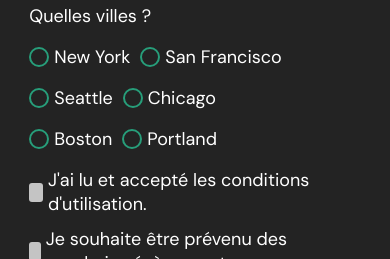
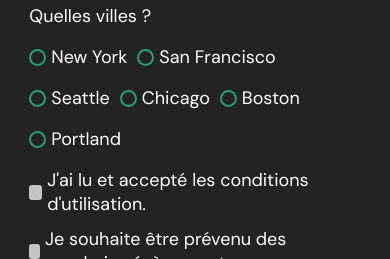
Before and after one commit to audrey-ebrotie/GameOn-OpenClassrooms, a plain HTML site: page index.html in a window 390 px wide. Both pictures are taken after a click on the button "Je M'inscris". Shown: the part 585-844 px from the top of the page. Drawn offline with Linux system fonts and the light colour scheme.

Commit message:
rectif checkbox responsive

```diff
--- a/index.html
+++ b/index.html
@@ -146,9 +146,9 @@
                   <span class="checkbox-icon"></span>
                   Boston
                 </label>
+              </div>
 
-                <div class="divLocation"></div>
-
+              <div class="divLocation">
                 <input class="checkbox-input" type="checkbox" id="location6" name="location" value="Portland" />
                 <label class="checkbox-label" for="location6">
                   <span class="checkbox-icon"></span>
@@ -161,18 +161,18 @@
 
             <!-- ******************************** Condition d'utilisation ***************************** -->
             <div class="formData">
-              <input class="checkbox-input" type="checkbox" id="checkbox1" />
-              <label class="checkbox2-label" for="checkbox1">
-                <span class="checkbox-icon"></span>
+              <input class="checkbox-input" type="checkbox" id="checkbox2-1" />
+              <label class="checkbox2-label" for="checkbox2-1">
+                <span class="checkbox2-icon"></span>
                 J'ai lu et accepté les conditions d'utilisation.
               </label>
 
-              <span class="errorMessage" id="checkbox1_errorMessage"></span>
+              <span class="errorMessage" id="checkboxTerms_errorMessage"></span>
 
               <!-- ******************************** Newsletter ***************************** -->
-              <input class="checkbox-input" type="checkbox" id="checkbox2" />
-              <label class="checkbox2-label" for="checkbox2">
-                <span class="checkbox-icon"></span>
+              <input class="checkbox-input" type="checkbox" id="checkbox2-2" />
+              <label class="checkbox2-label" for="checkbox2-2">
+                <span class="checkbox2-icon"></span>
                 Je souhaite être prévenu des prochains évènements.
               </label>
 
--- a/modal.js
+++ b/modal.js
@@ -26,8 +26,8 @@ const formLocation3 = document.getElementById('location3');
 const formLocation4 = document.getElementById('location4');
 const formLocation5 = document.getElementById('location5');
 const formLocation6 = document.getElementById('location6');
-const formCheckbox1 = document.getElementById('checkbox1');
-const formCheckbox2 = document.getElementById('checkbox2');
+const formCheckboxTerms = document.getElementById('checkbox2-1');
+const formCheckbox2 = document.getElementById('checkbox2-2');
 
 const formSubmitBtn = document.getElementById('btn-submit');
 
@@ -37,7 +37,7 @@ const emailErrorMessage = document.getElementById('email_errorMessage');
 const birthdateErrorMessage = document.getElementById('birthdate_errorMessage');
 const quantityErrorMessage = document.getElementById('quantity_errorMessage');
 const locationErrorMessage = document.getElementById('location_errorMessage');
-const checkbox1ErrorMessage = document.getElementById('checkbox1_errorMessage');
+const checkboxTermsErrorMessage = document.getElementById('checkboxTerms_errorMessage');
 
 const submitSendingMessage = document.getElementById('modal-submitSending');
 
@@ -88,7 +88,7 @@ function closeModal() {
   formLocation4.checked = false;
   formLocation5.checked = false;
   formLocation6.checked = false;
-  formCheckbox1.checked = false;
+  formCheckboxTerms.checked = false;
   formCheckbox2.checked = false;
 
     // Retire les messages et bordures d'erreur après fermeture modal
@@ -108,7 +108,7 @@ function closeModal() {
   formQuantity.style.border = "none";
 
   locationErrorMessage.style.display = "none";
-  checkbox1ErrorMessage.style.display = "none";
+  checkboxTermsErrorMessage.style.display = "none";
   submitSendingMessage.style.display = "none";
 
     // Réinitialise l'état du form après validation et retire affichage final confirmation
@@ -250,14 +250,14 @@ function validateLocation(){
 }
 
 // <!-- ******************************** Conditions d'utilisation ***************************** -->
-function validateCheckbox1(){
-  if(formCheckbox1.checked) {
-    checkbox1ErrorMessage.style.display = "none";
+function validateCheckboxTerms(){
+  if(formCheckboxTerms.checked) {
+    checkboxTermsErrorMessage.style.display = "none";
     return true;
 
   } else {
-    checkbox1ErrorMessage.textContent = "Vous devez vérifier que vous acceptez les termes et conditions.";
-    checkbox1ErrorMessage.style.display = "block";
+    checkboxTermsErrorMessage.textContent = "Vous devez vérifier que vous acceptez les termes et conditions.";
+    checkboxTermsErrorMessage.style.display = "block";
     return false;
   }
 
@@ -274,7 +274,7 @@ formSubmitBtn.addEventListener('click', function(e) {
   && validateBirthdate()
   && validateQuantity()
   && validateLocation()
-  && validateCheckbox1())
+  && validateCheckboxTerms())
   {
     submitSendingMessage.style.display = "block";
     setTimeout(showConfirmationScreen, 2000); /* délai affichage final confirmation */
--- a/style.scss
+++ b/style.scss
@@ -262,8 +262,7 @@ label {
     align-items: center;
 }
 
-.checkbox-label .checkbox-icon,
-.checkbox2-label .checkbox-icon {
+.checkbox-icon {
     display: inline-flex;
     justify-content: center;
     width: 17px;
@@ -273,8 +272,7 @@ label {
     margin-right: 5px;
 }
 
-.checkbox-label .checkbox-icon::after,
-.checkbox2-label .checkbox-icon::after {
+.checkbox-icon::after {
     content: "";
     display: inline-flex;
     justify-content: center;
@@ -287,38 +285,45 @@ label {
     opacity: 0;
 }
 
+.checkbox2-icon {
+    display: inline-flex;
+    justify-content: center;
+    align-content: center;
+    width: 17px;
+    height: 17px;
+    margin-right: 5px;
+    border-radius: 3px;
+    border: 0;
+    background: #c4c4c4;
+    padding-bottom: 3px;
+}
+
+.checkbox2-icon::after {
+    content: "";
+    display: inline-flex;
+    justify-content: center;
+    align-self: center;
+    width: 30%;
+    height: 30%;
+    transition: 0.3s;
+    opacity: 0;
+    border: 2px solid transparent;
+    border-bottom-color: #fff;
+    border-left-color: #fff;
+    transform: rotate(-55deg);
+}
+
 .checkbox-input {
     display: none;
 }
 
 .checkbox-input:checked+.checkbox-label .checkbox-icon::after,
-.checkbox-input:checked+.checkbox2-label .checkbox-icon::after {
+.checkbox-input:checked+.checkbox2-label .checkbox2-icon::after {
     opacity: 1;
 }
 
-.checkbox-input:checked+.checkbox2-label .checkbox-icon {
+.checkbox-input:checked+.checkbox2-label .checkbox2-icon {
     background: $green;
-}
-
-.checkbox2-label .checkbox-icon {
-    border-radius: 3px;
-    border: 0;
-    background: #c4c4c4;
-    display: flex;
-    justify-content: center;
-    align-content: center;
-    padding-bottom: 3px;
-}
-
-.checkbox2-label .checkbox-icon::after {
-    width: 8px;
-    height: 5px;
-    border-radius: 2px;
-    background: transparent;
-    border: 2px solid transparent;
-    border-bottom-color: #fff;
-    border-left-color: #fff;
-    transform: rotate(-55deg);
 }
 
 .close {
@@ -735,12 +740,6 @@ footer {
         font-size: 20px;
     }
 
-    .checkbox-label .checkbox-icon,
-    .checkbox2-label .checkbox-icon {
-        width: 20px;
-        height: 20px;
-    }
-
     .errorMessage {
         font-size: 20px;
     }
@@ -784,30 +783,40 @@ footer {
     }
 
     .text-control {
-        font-size: 22px;
+        font-size: 18px;
     }
 
     label {
-        font-size: 22px;
+        font-size: 18px;
+    }
+
+    .errorMessage {
+        font-size: 18px;
     }
 
     .checkbox-label,
     .checkbox2-label {
-        font-size: 22px;
+        font-size: 18px;
     }
 
-    .errorMessage {
-        font-size: 22px;
+    .checkbox-icon {
+        width: 15px;
+        height: 15px;
     }
 
-    .checkbox-label .checkbox-icon,
-    .checkbox2-label .checkbox-icon {
-        width: 17px;
-        height: 17px;
+    .checkbox-icon::after {
+        width: 11px;
+        height: 11px;
     }
 
-    .checkbox2-label .checkbox-icon::after {
-        width: 5px;
+    .checkbox2-icon {
+        width: 15px;
+        height: 15px;
+        padding-bottom: 0;
+    }
+
+    .checkbox2-icon::after {
+        width: 3px;
         height: 3px;
     }
 
@@ -865,14 +874,18 @@ footer {
         font-size: 18px;
     }
 
+    .checkbox-icon {
+        width: 13px;
+        height: 13px;
+    }
+
+    .checkbox-icon::after {
+        width: 9px;
+        height: 9px;
+    }
+
     .errorMessage {
         font-size: 18px;
-    }
-
-    .checkbox-label .checkbox-icon,
-    .checkbox2-label .checkbox-icon {
-        width: 16px;
-        height: 16px;
     }
 
     .btn-submit {
```
Also changed, not shown: css/style.css, 1 other file.
